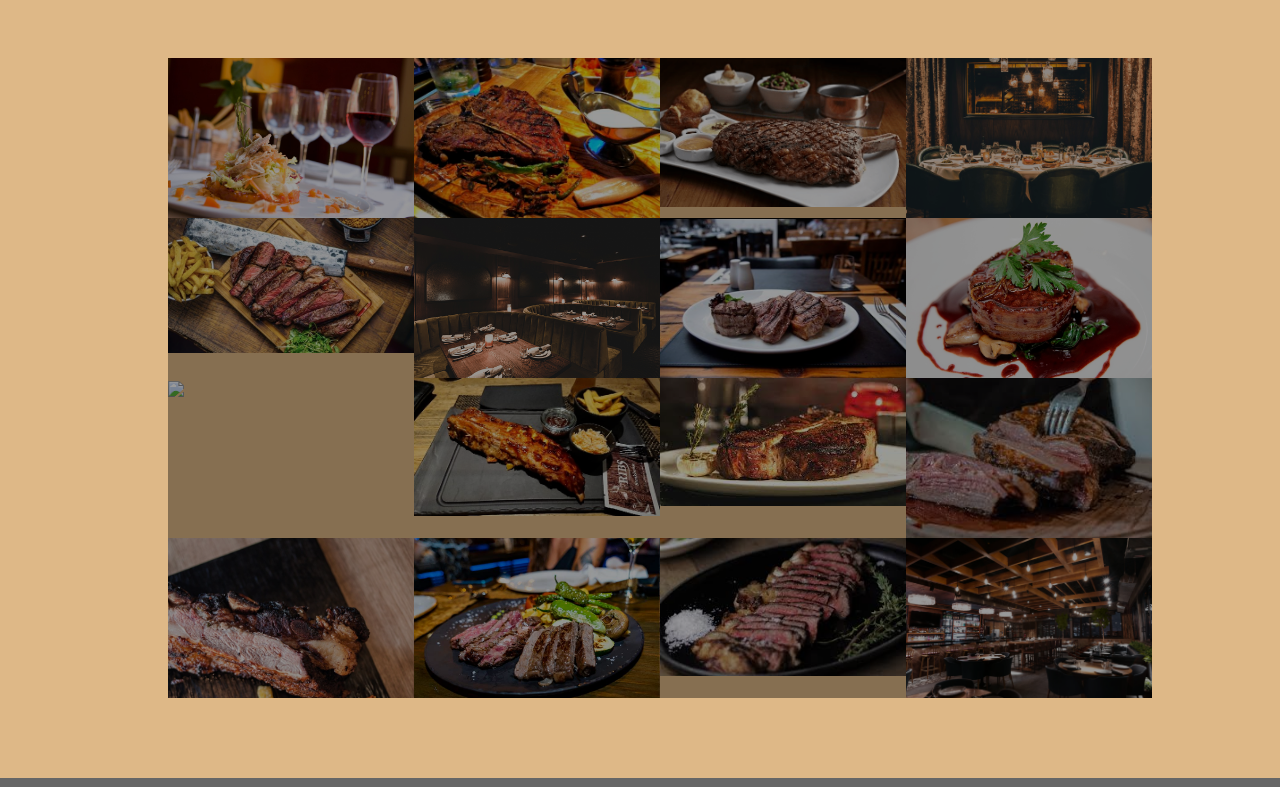
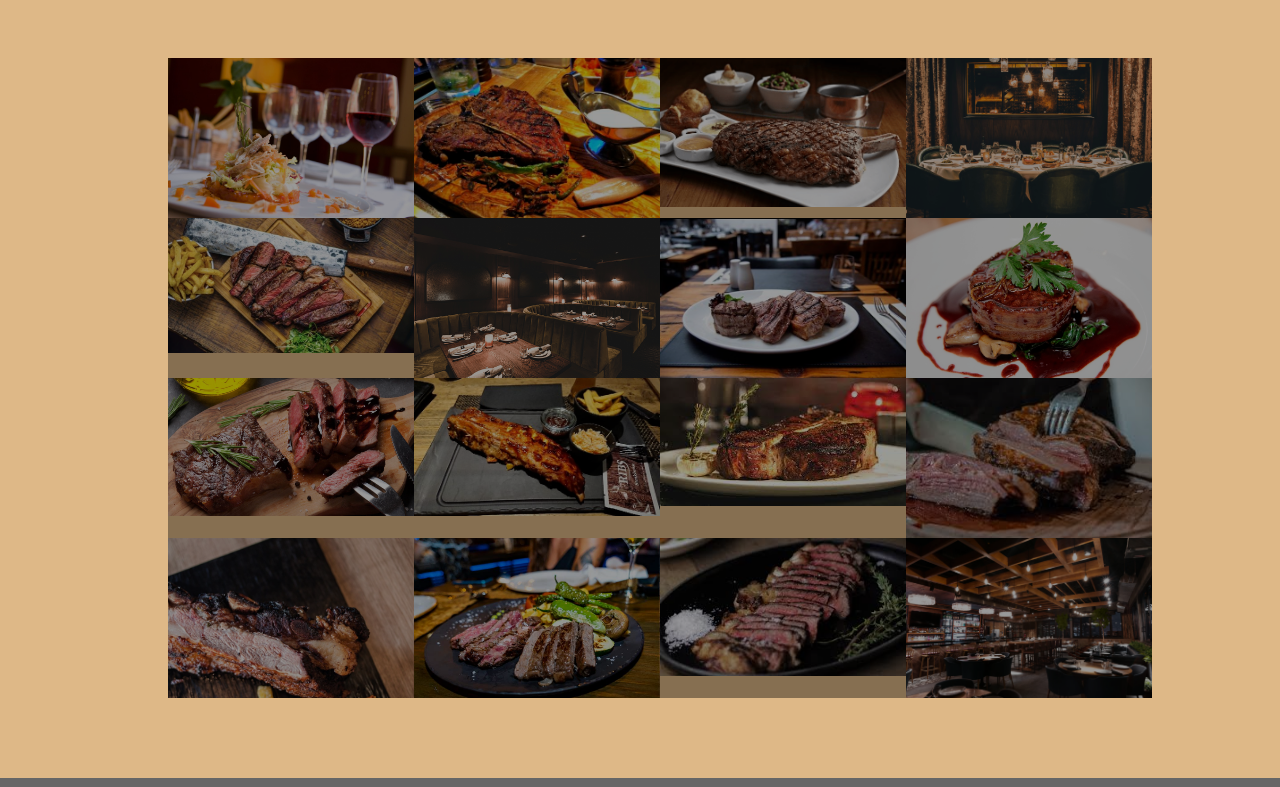
Before and after one commit to Andy153/Proyecto, a website: page views/galeria.html in a window 1280 px wide. Shown: the part 222-1009 px from the top of the page. Drawn offline with nearby package versions, Linux system fonts and the light colour scheme.

Commit message:
nuevos cambios

```diff
--- a/views/galeria.html
+++ b/views/galeria.html
@@ -54,7 +54,7 @@
                     <li><a href="#img_6"><img src="../imagen/foto galeria restaurante 06.png"></a></li>
                     <li><a href="#img_7"><img src="../imagen/Foto galeria restaurante 07.png"></a></li>
                     <li><a href="#img_8"><img src="../imagen/Foto galeria restaurante 08.png"></a></li>
-                    <li><a href="#img_9"><img src="../imagen/fotos_galeria_restaurante_09.jpg"></a></li>
+                    <li><a href="#img_9"><img src="../imagen/foto_galeria_restaurante_09.jpg"></a></li>
                     <li><a href="#img_10"><img src="../imagen/Foto galeria restaurante 10.png"></a></li>
                     <li><a href="#img_11"><img src="../imagen/Foto galeria restaurante 11.jpg"></a></li>
                     <li><a href="#img_12"><img src="../imagen/Foto galeria restaurante 12.jpg"></a></li>
@@ -73,7 +73,7 @@
                 <a href="#_6" class="lightbox trans" id="img_6"><img src="../imagen/foto galeria restaurante 06.png" class="img-thumbnail"></a>
                 <a href="#_7" class="lightbox trans" id="img_7"><img src="../imagen/Foto galeria restaurante 07.png" class="img-thumbnail"></a>
                 <a href="#_8" class="lightbox trans" id="img_8"><img src="../imagen/Foto galeria restaurante 08.png" class="img-thumbnail"></a>
-                <a href="#_9" class="lightbox trans" id="img_9"><img src="../imagen/fotos_galeria_restaurante_09.jpg" class="img-thumbnail"></a>
+                <a href="#_9" class="lightbox trans" id="img_9"><img src="../imagen/foto_galeria_restaurante_09.jpg" class="img-thumbnail"></a>
                 <a href="#_10" class="lightbox trans" id="img_10"><img src="../imagen/Foto galeria restaurante 10.png" class="img-thumbnail"></a>
                 <a href="#_11" class="lightbox trans" id="img_11"><img src="../imagen/Foto galeria restaurante 11.jpg" class="img-thumbnail"></a>
                 <a href="#_12" class="lightbox trans" id="img_12"><img src="../imagen/Foto galeria restaurante 12.jpg" class="img-thumbnail"></a>
```
